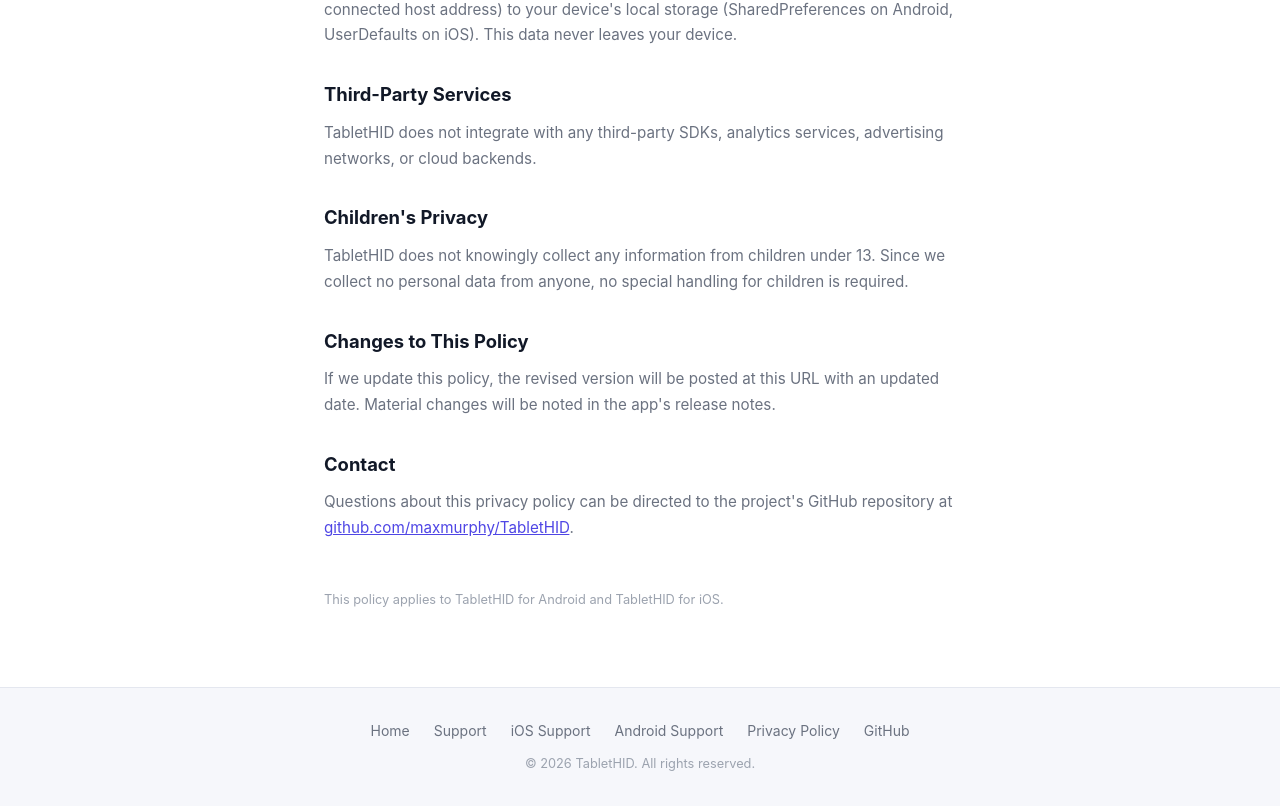
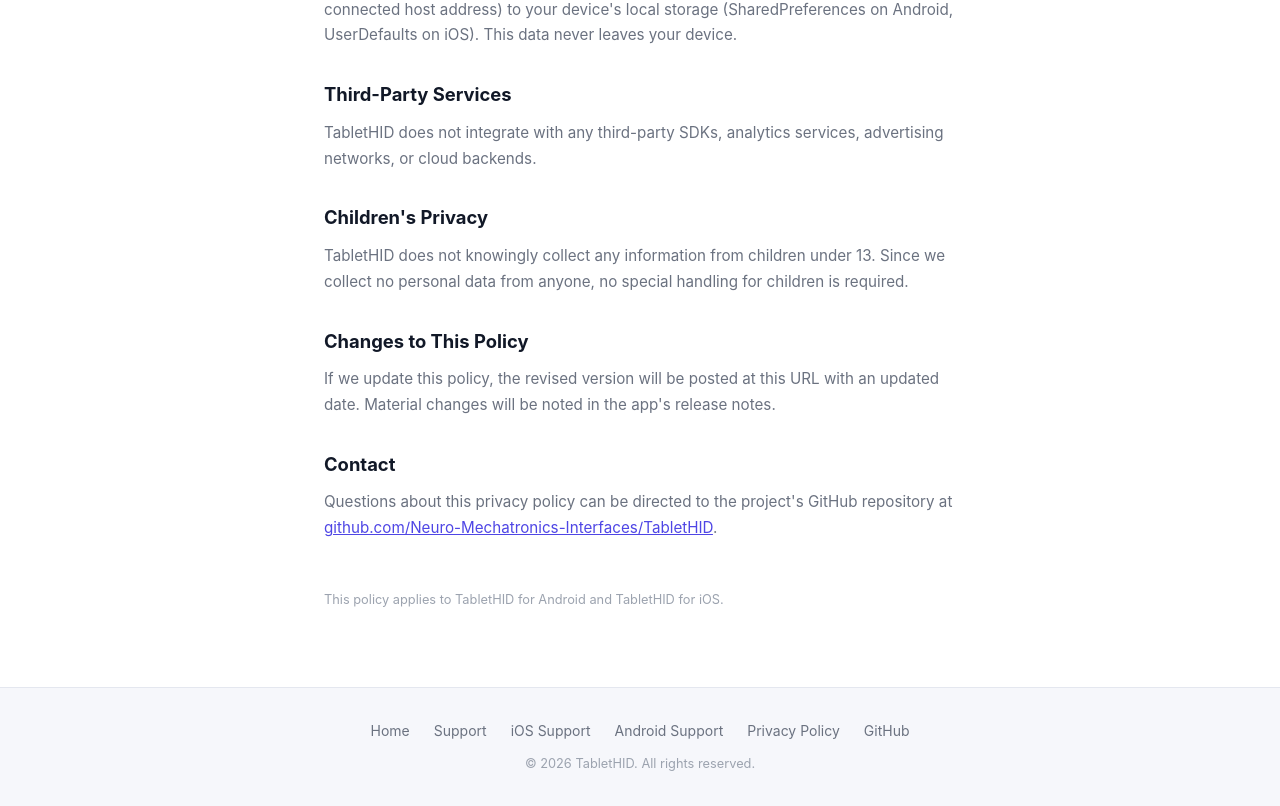
Before and after one commit to Neuro-Mechatronics-Interfaces/TabletHID, a React (Vite) app in the folder web/: page /privacy in a window 1280 px wide. Shown: the part 1000-1806 px from the top of the page. Built offline with nearby package versions, Linux system fonts and the light colour scheme.

Commit message:
Adds LICENSE, confirm website works.

```diff
--- a/web/package.json
+++ b/web/package.json
@@ -8,6 +8,7 @@
     "serve": "node server.js",
     "start": "npm run build && npm run serve"
   },
+  "license": "MIT",
   "dependencies": {
     "express": "^4.19.2",
     "react": "^18.3.1",
@@ -16,6 +17,6 @@
   },
   "devDependencies": {
     "@vitejs/plugin-react": "^4.3.0",
-    "vite": "^5.3.1"
+    "vite": "^8.0.10"
   }
 }
--- a/web/src/components/Footer.jsx
+++ b/web/src/components/Footer.jsx
@@ -9,7 +9,7 @@
         <Link to="/support/ios">iOS Support</Link>
         <Link to="/support/android">Android Support</Link>
         <Link to="/privacy">Privacy Policy</Link>
-        <a href="https://github.com/maxmurphy/TabletHID" target="_blank" rel="noreferrer">GitHub</a>
+        <a href="github.com/Neuro-Mechatronics-Interfaces/TabletHID" target="_blank" rel="noreferrer">GitHub</a>
       </div>
       <p className="footer-copy">© {new Date().getFullYear()} TabletHID. All rights reserved.</p>
     </footer>
--- a/web/src/pages/Privacy.jsx
+++ b/web/src/pages/Privacy.jsx
@@ -69,9 +69,9 @@
         <p>
           Questions about this privacy policy can be directed to the project's GitHub
           repository at{' '}
-          <a href="https://github.com/maxmurphy/TabletHID" target="_blank" rel="noreferrer"
+          <a href="https://github.com/Neuro-Mechatronics-Interfaces/TabletHID" target="_blank" rel="noreferrer"
             style={{ color: 'var(--primary)' }}>
-            github.com/maxmurphy/TabletHID
+            github.com/Neuro-Mechatronics-Interfaces/TabletHID
           </a>.
         </p>
 
--- a/web/src/pages/Support.jsx
+++ b/web/src/pages/Support.jsx
@@ -96,7 +96,7 @@
           Open a GitHub issue and include your device model, OS version, and host OS.
           Bug reports with reproduction steps are resolved fastest.
         </p>
-        <a href="https://github.com/maxmurphy/TabletHID/issues" target="_blank" rel="noreferrer">
+        <a href="github.com/Neuro-Mechatronics-Interfaces/TabletHID/issues" target="_blank" rel="noreferrer">
           Open an issue on GitHub →
         </a>
       </div>
--- a/web/vite.config.js
+++ b/web/vite.config.js
@@ -3,6 +3,6 @@
 
 export default defineConfig({
   plugins: [react()],
-  server: { port: 12122, host: true },
+  server: { port: 12122, host: true, allowedHosts: "tablet.nml.wtf" },
   preview: { port: 12122, host: true },
 });
```
Also changed, not shown: 2 other files (tests, documents, lock files or other folders).
